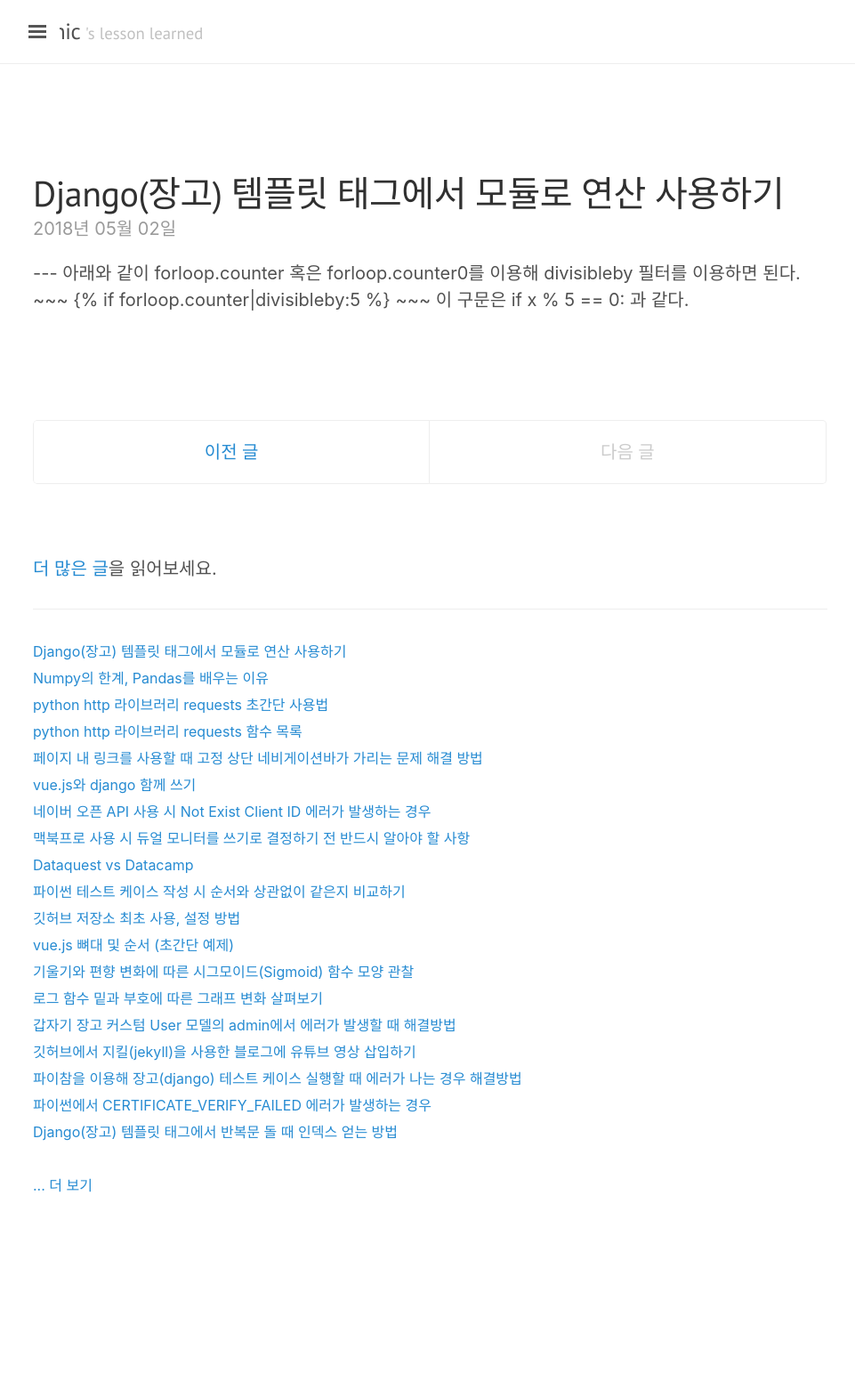
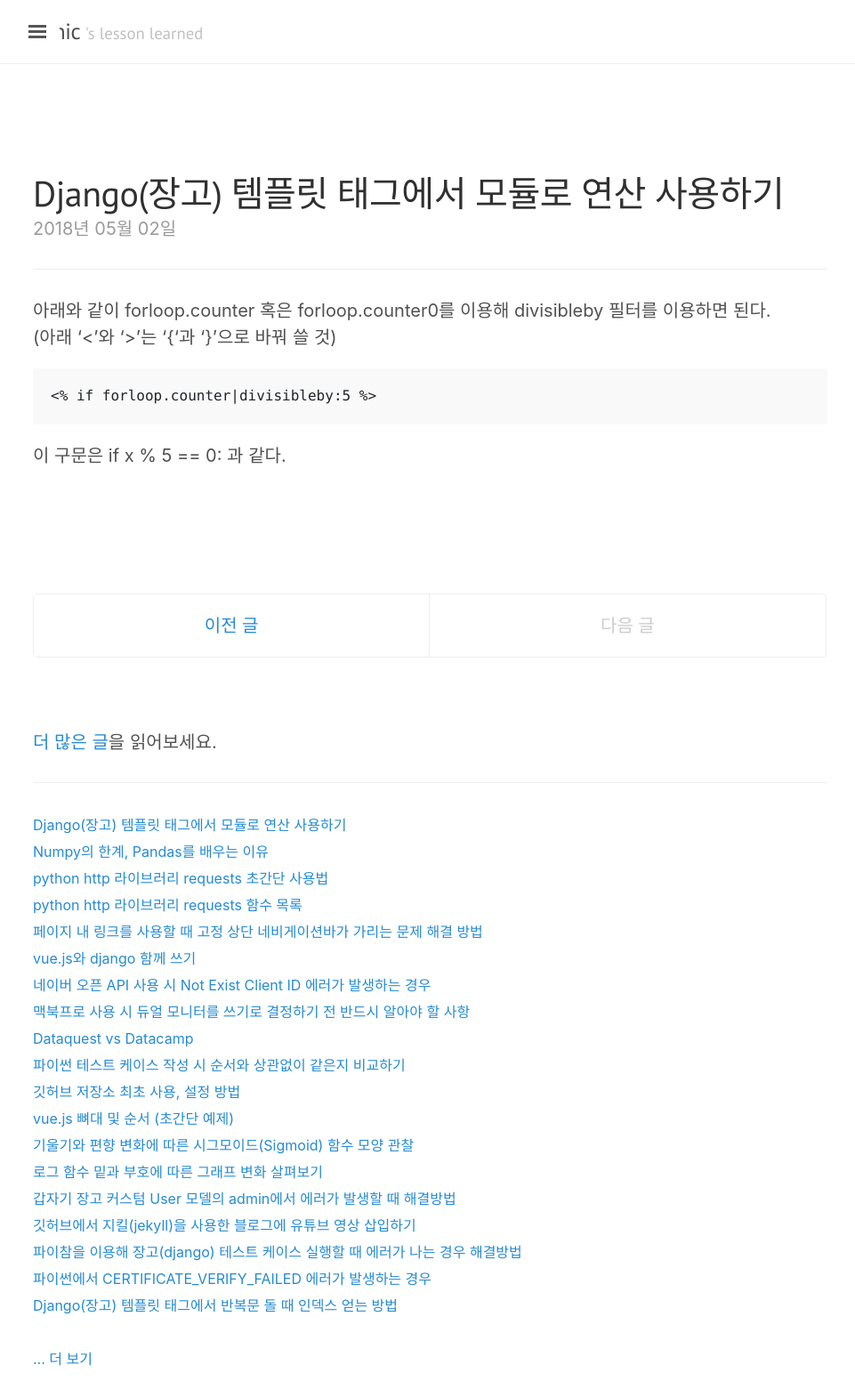
Before and after one commit to jwkcp/jwkcp.github.com, a Jekyll site: the page built from index.html, in a window 1280 px wide. Shown: the whole page at 89% size, without its empty margins (3-964 px from the left). Built offline with Jekyll 4.4.1, drawn with Linux system fonts in a browser that asks for light colours; nearby versions of some CDN libraries; the list of posts is cut into pages by our own code; comment, search, counter and statistics services are not loaded; before the commit the page ends 1366 px from its top, so only the background shows below that.

Commit message:
태그 충돌로 수정

```diff
--- a/_posts/2018-05-02-how-to-use-mod-calc-in-django-temptag.md
+++ b/_posts/2018-05-02-how-to-use-mod-calc-in-django-temptag.md
@@ -8,9 +8,10 @@ comments: true
 ---
 
 아래와 같이 forloop.counter 혹은 forloop.counter0를 이용해 divisibleby 필터를 이용하면 된다.
+(아래 '<'와 '>'는 '{'과 '}'으로 바꿔 쓸 것)
 
 ~~~
-{% if forloop.counter|divisibleby:5 %}
+<% if forloop.counter|divisibleby:5 %>
 ~~~
 
 이 구문은 if x % 5 == 0: 과 같다.
```
